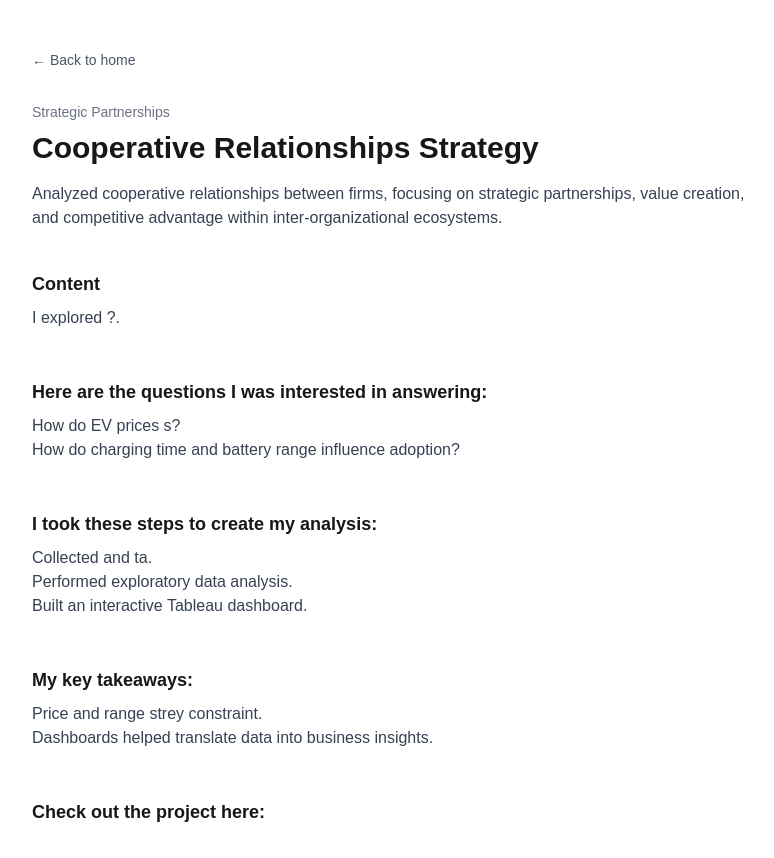
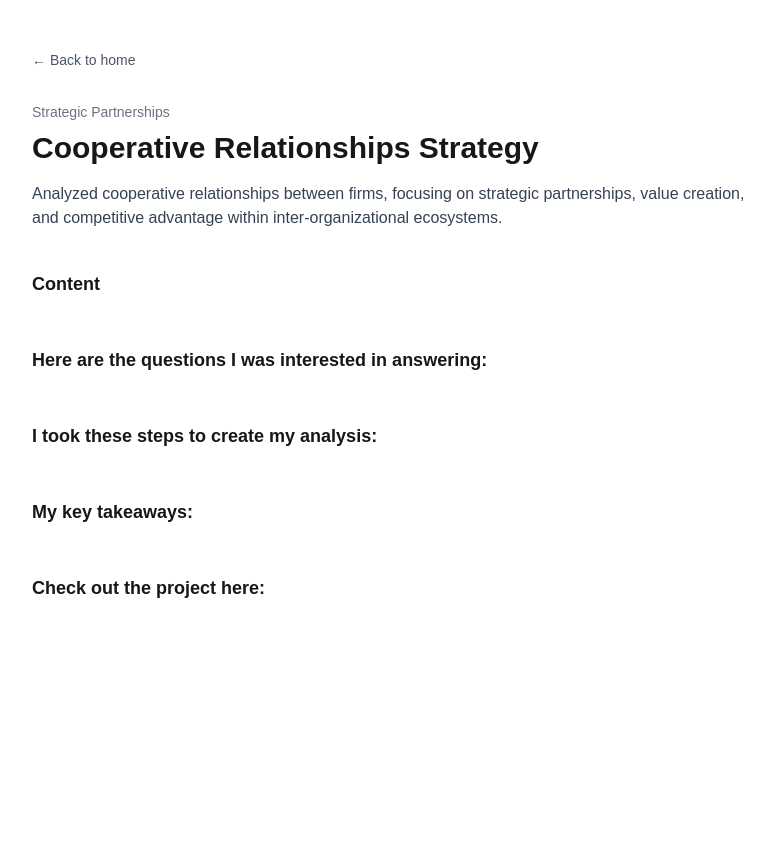
Before and after one commit to xiaoqye/my-portfolio, a Next.js app: page /projects/cooperative-relationships-strategy in a window 1280 px wide. Shown: the whole page, without its empty margins (248-1022 px from the left). After the commit the page ends 800 px from the top, so only its background shows below. Built offline with nearby package versions, Linux system fonts and the light colour scheme.

Commit message:
Add project sections and content rendering

```diff
--- a/src/data/projects.ts
+++ b/src/data/projects.ts
@@ -9,16 +9,23 @@ export interface Project {
   category: string;
   cover: string;
   summary: string;
-   content?: string;
-  questions?: string;
-  steps?: string;
-  takeaways?: string;
+
+  sections?: {
+    title: string;      // e.g. "Overview", "Background", "Key Insights"
+    content: string;    // the actual text (any kind)
+    images?: {
+      src: string;
+      caption?: string;
+    }[];
+  }[];
+
   links: {
     dashboard?: string;
     report?: string;
     github?: string;
   };
 }
+
 
 export const projects: Project[] = [
   // --------------------
@@ -30,23 +37,39 @@ export const projects: Project[] = [
   section: "Analytics & Decision Support",
   category: "Data Visualization",
   cover: "/covers/vehicle.png",
-  summary:
-    "Built an interactive dashboard analyzing EV pricing, sales, and charging behavior.",
-  content:
-    "I explored the electric vehicle market to understand pricing patterns, sales performance, and charging characteristics across manufacturers.",
+  summary: "Interactive dashboard analyzing EV pricing and sales.",
 
-  questions:
-    "How do EV prices vary across manufacturers?\nWhat factors are associated with higher EV sales?\nHow do charging time and battery range influence adoption?",
-
-  steps:
-    "Collected and cleaned EV sales and specification data.\nPerformed exploratory data analysis.\nBuilt an interactive Tableau dashboard.",
-
-  takeaways:
-    "Price and range strongly influence adoption.\nCharging time remains a key constraint.\nDashboards helped translate data into business insights.",
+  sections: [
+    {
+      title: "Overview",
+      content:
+        "Built an interactive Tableau dashboard to analyze EV pricing, sales performance, and charging behavior.",
+      images: [
+        {
+          src: "/screenshots/ev-overview.png",
+          caption: "Overview of the EV market dashboard"
+        },
+        {
+          src: "/screenshots/ev-pricing.png",
+          caption: "EV pricing and range comparison by manufacturer"
+        }
+       ]
+      },
+    {
+      title: "Key Takeaways",
+      content:
+        "• EV prices dropped in 2024\n• Charging time impacts adoption\n• Rivian leads sales volume"
+    },
+    {
+      title: "Key Takeaways",
+      content:
+        "• EV prices dropped in 2024\n• Charging time impacts adoption\n• Rivian leads sales volume"
+    }
+  ],
 
   links: {
     dashboard: "https://public.tableau.com/..."
-  },
+  }
 },
 
   {
@@ -57,21 +80,31 @@ export const projects: Project[] = [
     cover: "/covers/lending.png",
     summary:
       "Developed machine learning models to predict loan default risk and evaluate model performance for risk assessment.",
-    content:
-    "I explored ?.",
 
-  questions:
-    "How do EV prices s?\nHow do charging time and battery range influence adoption?",
+    sections: [
+      {
+      title: "bacground",
+      content:
+        "Built an interactive Tableau dashboard to analyze EV pricing, sales performance, and charging behavior.",
+      images: [
+        {
+          src: "/screenshots/ev-overview.png",
+          caption: ""
+        },
+        {
+          src: "/screenshots/ev-pricing.png",
+          caption: "EV pricing and range comparison by manufacturer"
+        }
+       ]
+      },
+      {
+        title: " ",
+        content: " "
+      }
+    ],
 
-  steps:
-    "Collected and ta.\nPerformed exploratory data analysis.\nBuilt an interactive Tableau dashboard.",
-
-  takeaways:
-    "Price and range strey constraint.\nDashboards helped translate data into business insights.",
-
-      links: {
-      report:
-        "https://www.canva.com/design/DAG6UInwOoE/ymHDFTuXOnOfatSkU11aqg/edit?utm_content=DAG6UInwOoE&utm_campaign=designshare&utm_medium=link2&utm_source=sharebutton",
+    links: {
+      report: "https://www.canva.com/design/DAG6UInwOoE/ymHDFTuXOnOfatSkU11aqg/edit?utm_content=DAG6UInwOoE&utm_campaign=designshare&utm_medium=link2&utm_source=sharebutton",
     },
   },
   {
@@ -82,17 +115,29 @@ export const projects: Project[] = [
     cover: "/covers/sql.png",
     summary:
       "Used SQL to analyze Bluebikes trip data, generating insights on usage patterns and operational performance.",
-     content:
-    "I explored ?.",
 
-  questions:
-    "How do EV prices s?\nHow do charging time and battery range influence adoption?",
-
-  steps:
-    "Collected and ta.\nPerformed exploratory data analysis.\nBuilt an interactive Tableau dashboard.",
-
-  takeaways:
-    "Price and range strey constraint.\nDashboards helped translate data into business insights.",
+  sections: [
+     {
+      title: "bacground",
+      content:
+        "Built an interactive Tableau dashboard to analyze EV pricing, sales performance, and charging behavior.",
+      images: [
+        {
+          src: "/screenshots/ev-overview.png",
+          caption: ""
+        },
+        {
+          src: "/screenshots/ev-pricing.png",
+          caption: "EV pricing and range comparison by manufacturer"
+        }
+       ]
+      },
+    {
+      title: "Key Takeaways",
+      content:
+        "• EV prices dropped in 2024\n• Charging time impacts adoption\n• Rivian leads sales volume"
+    }
+  ],
 
       links: {
       github: "https://github.com/xiaoqye/BA775_Toolbox_Bluebikes-Analysis",
@@ -107,17 +152,29 @@ export const projects: Project[] = [
     cover: "/covers/powerbi.png",
     summary:
       "Built a Power BI dashboard to track vehicle sales performance, key financial KPIs, and trends for executive reporting.",
-     content:
-    "I explored ?.",
 
-  questions:
-    "How do EV prices s?\nHow do charging time and battery range influence adoption?",
-
-  steps:
-    "Collected and ta.\nPerformed exploratory data analysis.\nBuilt an interactive Tableau dashboard.",
-
-  takeaways:
-    "Price and range strey constraint.\nDashboards helped translate data into business insights.",
+  sections: [
+     {
+      title: "bacground",
+      content:
+        "Built an interactive Tableau dashboard to analyze EV pricing, sales performance, and charging behavior.",
+      images: [
+        {
+          src: "/screenshots/ev-overview.png",
+          caption: ""
+        },
+        {
+          src: "/screenshots/ev-pricing.png",
+          caption: "EV pricing and range comparison by manufacturer"
+        }
+       ]
+      },
+    {
+      title: "Key Takeaways",
+      content:
+        "• EV prices dropped in 2024\n• Charging time impacts adoption\n• Rivian leads sales volume"
+    }
+  ],
 
       links: {},
   },
@@ -129,17 +186,29 @@ export const projects: Project[] = [
     cover: "/covers/crime.png",
     summary:
       "Analyzed the relationship between unemployment and crime trends in Los Angeles using Python to assess economic and social impact.",
-  content:
-    "I explored ?.",
 
-  questions:
-    "How do EV prices s?\nHow do charging time and battery range influence adoption?",
-
-  steps:
-    "Collected and ta.\nPerformed exploratory data analysis.\nBuilt an interactive Tableau dashboard.",
-
-  takeaways:
-    "Price and range strey constraint.\nDashboards helped translate data into business insights.",
+  sections: [
+     {
+      title: "bacground",
+      content:
+        "Built an interactive Tableau dashboard to analyze EV pricing, sales performance, and charging behavior.",
+      images: [
+        {
+          src: "/screenshots/ev-overview.png",
+          caption: ""
+        },
+        {
+          src: "/screenshots/ev-pricing.png",
+          caption: "EV pricing and range comparison by manufacturer"
+        }
+       ]
+      },
+    {
+      title: "Key Takeaways",
+      content:
+        "• EV prices dropped in 2024\n• Charging time impacts adoption\n• Rivian leads sales volume"
+    }
+  ],
 
       links: {
       github: "https://github.com/xiaoqye/BA780_A06_Crime-Unemployment-Analysis",
@@ -154,17 +223,29 @@ export const projects: Project[] = [
   summary:
     "Developed a data-driven marketing analytics plan to evaluate customer behavior, channel performance, and campaign effectiveness, translating insights into actionable recommendations.",
 
-   content:
-    "I explored ?.",
 
-  questions:
-    "How do EV prices s?\nHow do charging time and battery range influence adoption?",
-
-  steps:
-    "Collected and ta.\nPerformed exploratory data analysis.\nBuilt an interactive Tableau dashboard.",
-
-  takeaways:
-    "Price and range strey constraint.\nDashboards helped translate data into business insights.",
+  sections: [
+     {
+      title: "bacground",
+      content:
+        "Built an interactive Tableau dashboard to analyze EV pricing, sales performance, and charging behavior.",
+      images: [
+        {
+          src: "/screenshots/ev-overview.png",
+          caption: ""
+        },
+        {
+          src: "/screenshots/ev-pricing.png",
+          caption: "EV pricing and range comparison by manufacturer"
+        }
+       ]
+      },
+    {
+      title: "Key Takeaways",
+      content:
+        "• EV prices dropped in 2024\n• Charging time impacts adoption\n• Rivian leads sales volume"
+    }
+  ],
 
     links: {},
 },
@@ -180,18 +261,29 @@ export const projects: Project[] = [
     cover: "/covers/fr.png",
     summary:
       "Conducted comparative financial analysis of PepsiCo and Coca-Cola, focusing on profitability, liquidity, solvency, and value creation.",
-     content:
-    "I explored ?.",
 
-  questions:
-    "How do EV prices s?\nHow do charging time and battery range influence adoption?",
-
-  steps:
-    "Collected and ta.\nPerformed exploratory data analysis.\nBuilt an interactive Tableau dashboard.",
-
-  takeaways:
-    "Price and range strey constraint.\nDashboards helped translate data into business insights.",
-
+  sections: [
+     {
+      title: "bacground",
+      content:
+        "Built an interactive Tableau dashboard to analyze EV pricing, sales performance, and charging behavior.",
+      images: [
+        {
+          src: "/screenshots/ev-overview.png",
+          caption: ""
+        },
+        {
+          src: "/screenshots/ev-pricing.png",
+          caption: "EV pricing and range comparison by manufacturer"
+        }
+       ]
+      },
+    {
+      title: "Key Takeaways",
+      content:
+        "• EV prices dropped in 2024\n• Charging time impacts adoption\n• Rivian leads sales volume"
+    }
+  ],
 
       links: {
       report:
@@ -206,15 +298,29 @@ export const projects: Project[] = [
   cover: "/covers/real-estate.png",
   summary:
     "Conducted financial analysis of a real estate investment, evaluating cash flows, returns, and risk factors to support investment decision-making.",
-   content:
-    "I explored ?.",
 
-  steps:
-    "Collected and ta.\nPerformed exploratory data analysis.\nBuilt an interactive Tableau dashboard.",
-
-  takeaways:
-    "Price and range strey constraint.\nDashboards helped translate data into business insights.",
-
+  sections: [
+     {
+      title: "bacground",
+      content:
+        "Built an interactive Tableau dashboard to analyze EV pricing, sales performance, and charging behavior.",
+      images: [
+        {
+          src: "/screenshots/ev-overview.png",
+          caption: ""
+        },
+        {
+          src: "/screenshots/ev-pricing.png",
+          caption: "EV pricing and range comparison by manufacturer"
+        }
+       ]
+      },
+    {
+      title: "Key Takeaways",
+      content:
+        "• EV prices dropped in 2024\n• Charging time impacts adoption\n• Rivian leads sales volume"
+    }
+  ],
 
     links: {},
 },
@@ -230,17 +336,29 @@ export const projects: Project[] = [
     cover: "/covers/portfolio.png",
     summary:
       "Designed and built a personal portfolio website to organize projects clearly, improve storytelling, and present work in a product format.",
-     content:
-    "I explored ?.",
 
-  questions:
-    "How do EV prices s?\nHow do charging time and battery range influence adoption?",
-
-  steps:
-    "Collected and ta.\nPerformed exploratory data analysis.\nBuilt an interactive Tableau dashboard.",
-
-  takeaways:
-    "Price and range strey constraint.\nDashboards helped translate data into business insights.",
+  sections: [
+     {
+      title: "bacground",
+      content:
+        "Built an interactive Tableau dashboard to analyze EV pricing, sales performance, and charging behavior.",
+      images: [
+        {
+          src: "/screenshots/ev-overview.png",
+          caption: ""
+        },
+        {
+          src: "/screenshots/ev-pricing.png",
+          caption: "EV pricing and range comparison by manufacturer"
+        }
+       ]
+      },
+    {
+      title: "Key Takeaways",
+      content:
+        "• EV prices dropped in 2024\n• Charging time impacts adoption\n• Rivian leads sales volume"
+    }
+  ],
 
       links: {},
   },
@@ -253,17 +371,29 @@ export const projects: Project[] = [
     cover: "/covers/logistics.png",
     summary:
       "Designed a data-driven logistics platform concept integrating multi-source data to identify bottlenecks, compare scenarios, and support city-wide operational decisions.",
-    content:
-    "I explored ?.",
 
-  questions:
-    "How do EV prices s?\nHow do charging time and battery range influence adoption?",
-
-  steps:
-    "Collected and ta.\nPerformed exploratory data analysis.\nBuilt an interactive Tableau dashboard.",
-
-  takeaways:
-    "Price and range strey constraint.\nDashboards helped translate data into business insights.",
+  sections: [
+     {
+      title: "bacground",
+      content:
+        "Built an interactive Tableau dashboard to analyze EV pricing, sales performance, and charging behavior.",
+      images: [
+        {
+          src: "/screenshots/ev-overview.png",
+          caption: ""
+        },
+        {
+          src: "/screenshots/ev-pricing.png",
+          caption: "EV pricing and range comparison by manufacturer"
+        }
+       ]
+      },
+    {
+      title: "Key Takeaways",
+      content:
+        "• EV prices dropped in 2024\n• Charging time impacts adoption\n• Rivian leads sales volume"
+    }
+  ],
 
       links: {},
   },
@@ -282,17 +412,29 @@ export const projects: Project[] = [
     cover: "/covers/warby.png",
     summary:
       "Conducted a strategic analysis of Warby Parker’s business model, competitive positioning, and growth opportunities with actionable recommendations.",
-     content:
-    "I explored ?.",
 
-  questions:
-    "How do EV prices s?\nHow do charging time and battery range influence adoption?",
-
-  steps:
-    "Collected and ta.\nPerformed exploratory data analysis.\nBuilt an interactive Tableau dashboard.",
-
-  takeaways:
-    "Price and range strey constraint.\nDashboards helped translate data into business insights.",
+  sections: [
+     {
+      title: "bacground",
+      content:
+        "Built an interactive Tableau dashboard to analyze EV pricing, sales performance, and charging behavior.",
+      images: [
+        {
+          src: "/screenshots/ev-overview.png",
+          caption: ""
+        },
+        {
+          src: "/screenshots/ev-pricing.png",
+          caption: "EV pricing and range comparison by manufacturer"
+        }
+       ]
+      },
+    {
+      title: "Key Takeaways",
+      content:
+        "• EV prices dropped in 2024\n• Charging time impacts adoption\n• Rivian leads sales volume"
+    }
+  ],
 
       links: {},
   },
@@ -304,17 +446,29 @@ export const projects: Project[] = [
   cover: "/covers/strategy.png",
   summary:
     "Analyzed cooperative relationships between firms, focusing on strategic partnerships, value creation, and competitive advantage within inter-organizational ecosystems.",
-   content:
-    "I explored ?.",
 
-  questions:
-    "How do EV prices s?\nHow do charging time and battery range influence adoption?",
-
-  steps:
-    "Collected and ta.\nPerformed exploratory data analysis.\nBuilt an interactive Tableau dashboard.",
-
-  takeaways:
-    "Price and range strey constraint.\nDashboards helped translate data into business insights.",
+  sections: [
+     {
+      title: "bacground",
+      content:
+        "Built an interactive Tableau dashboard to analyze EV pricing, sales performance, and charging behavior.",
+      images: [
+        {
+          src: "/screenshots/ev-overview.png",
+          caption: ""
+        },
+        {
+          src: "/screenshots/ev-pricing.png",
+          caption: "EV pricing and range comparison by manufacturer"
+        }
+       ]
+      },
+    {
+      title: "Key Takeaways",
+      content:
+        "• EV prices dropped in 2024\n• Charging time impacts adoption\n• Rivian leads sales volume"
+    }
+  ],
 
     links: {},
 },
@@ -326,17 +480,29 @@ export const projects: Project[] = [
     cover: "/covers/digital.png",
     summary:
       "Proposed platform-based digital solutions to improve asset renting efficiency by enhancing utilization, automation, and user experience.",
-     content:
-    "I explored ?.",
 
-  questions:
-    "How do EV prices s?\nHow do charging time and battery range influence adoption?",
-
-  steps:
-    "Collected and ta.\nPerformed exploratory data analysis.\nBuilt an interactive Tableau dashboard.",
-
-  takeaways:
-    "Price and range strey constraint.\nDashboards helped translate data into business insights.",
+  sections: [
+     {
+      title: "bacground",
+      content:
+        "Built an interactive Tableau dashboard to analyze EV pricing, sales performance, and charging behavior.",
+      images: [
+        {
+          src: "/screenshots/ev-overview.png",
+          caption: ""
+        },
+        {
+          src: "/screenshots/ev-pricing.png",
+          caption: "EV pricing and range comparison by manufacturer"
+        }
+       ]
+      },
+    {
+      title: "Key Takeaways",
+      content:
+        "• EV prices dropped in 2024\n• Charging time impacts adoption\n• Rivian leads sales volume"
+    }
+  ],
 
       links: {
       report:
```
